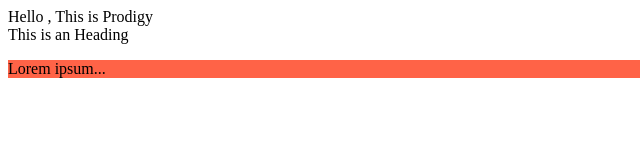
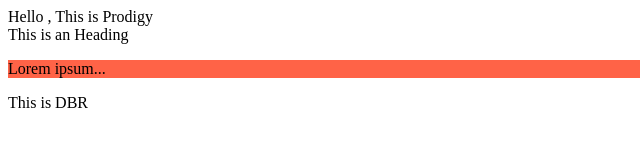
Before and after one commit to devaraju2324/mydata, a plain HTML site: page index.html in a window 1280 px wide. Shown: the full height of the page, 0-640 px from the left. Drawn offline with Linux system fonts and the light colour scheme.

Commit message:
added extra

```diff
--- a/index.html
+++ b/index.html
@@ -12,6 +12,8 @@ Hello , This is Prodigy<br>
 
     <p style="background-color:Tomato;">Lorem ipsum...</p>
 
+    <p> This is DBR</p>
+
 </body>
 
 </html>
```
